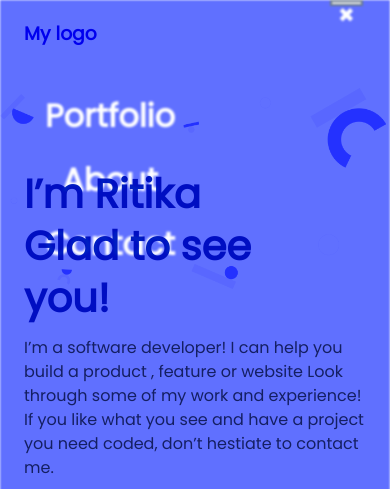
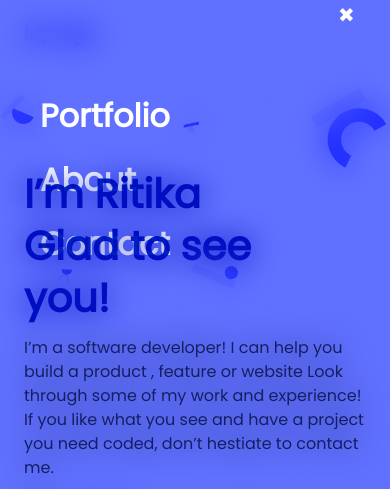
Before and after one commit to ritikarawat220/My-Portfolio, a website: page index.html in a window 390 px wide. Both pictures are taken after a click on the button 374 px from the left and 43 px from the top of the page. Shown: the top 489 px of the page. Drawn offline with Linux system fonts and the light colour scheme.

Commit message:
modified style.css

```diff
--- a/style.css
+++ b/style.css
@@ -1081,7 +1081,7 @@ form {
   top: 0;
   width: 100%;
   height: 100%;
-  filter: blur(1px);
+  backdrop-filter: blur(15px);
   mix-blend-mode: multiply;
   background-color: #6070ff;
 
@@ -1107,19 +1107,19 @@ form {
   bottom: 25%;
   right: 7%;
   top: 20%;
-  border: 2px solid #67798e;
+  border: 2px solid #6070ff;
 
   /* background-color: white; */
   color: #fff;
   font-size: 20px;
   cursor: pointer;
+  background: none;
 }
 
 .mob-style {
   display: flex;
   flex-direction: column;
   justify-content: center;
-  align-items: center;
   position: relative;
   row-gap: 20px;
   padding-top: 20%;
```
